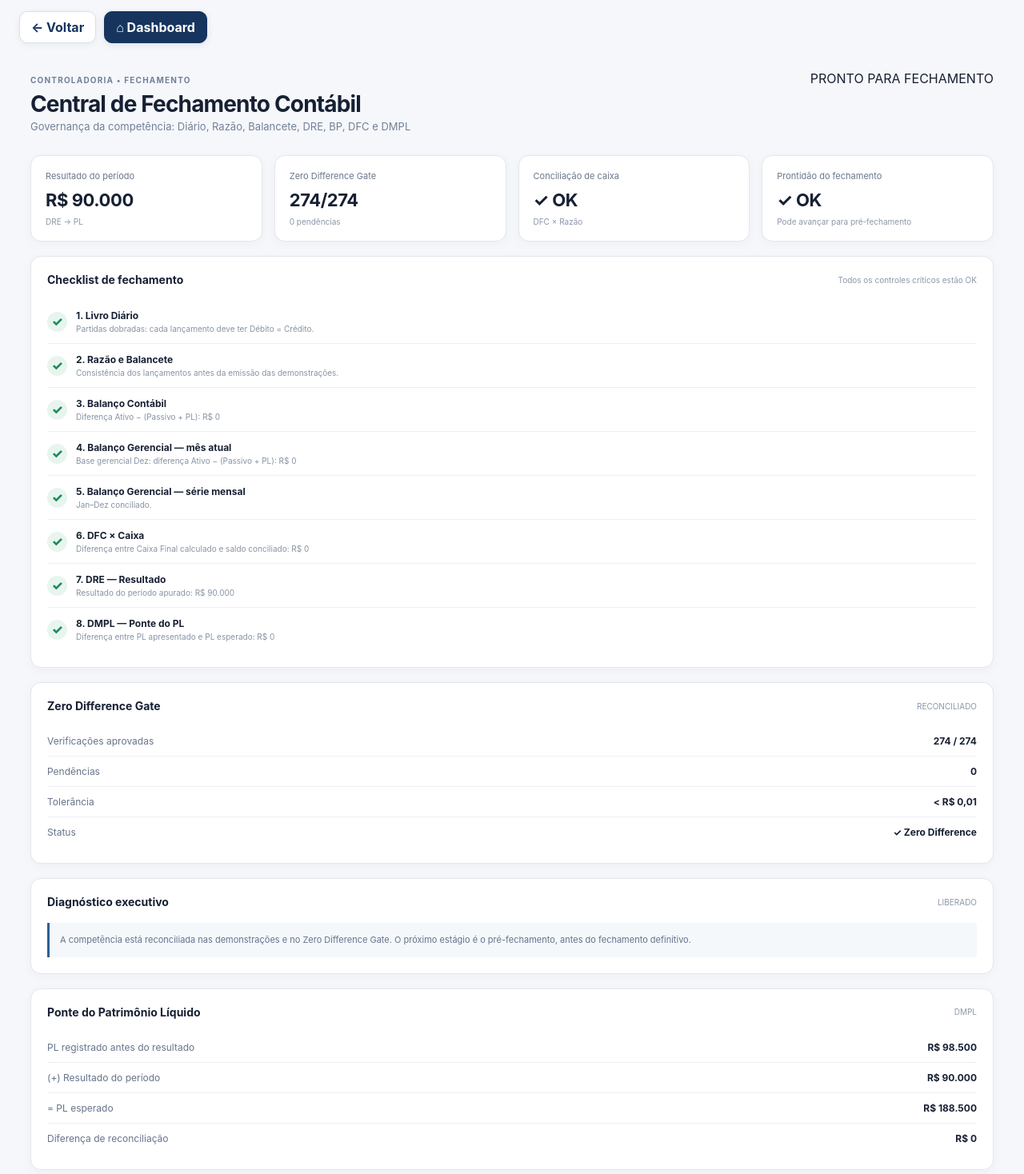
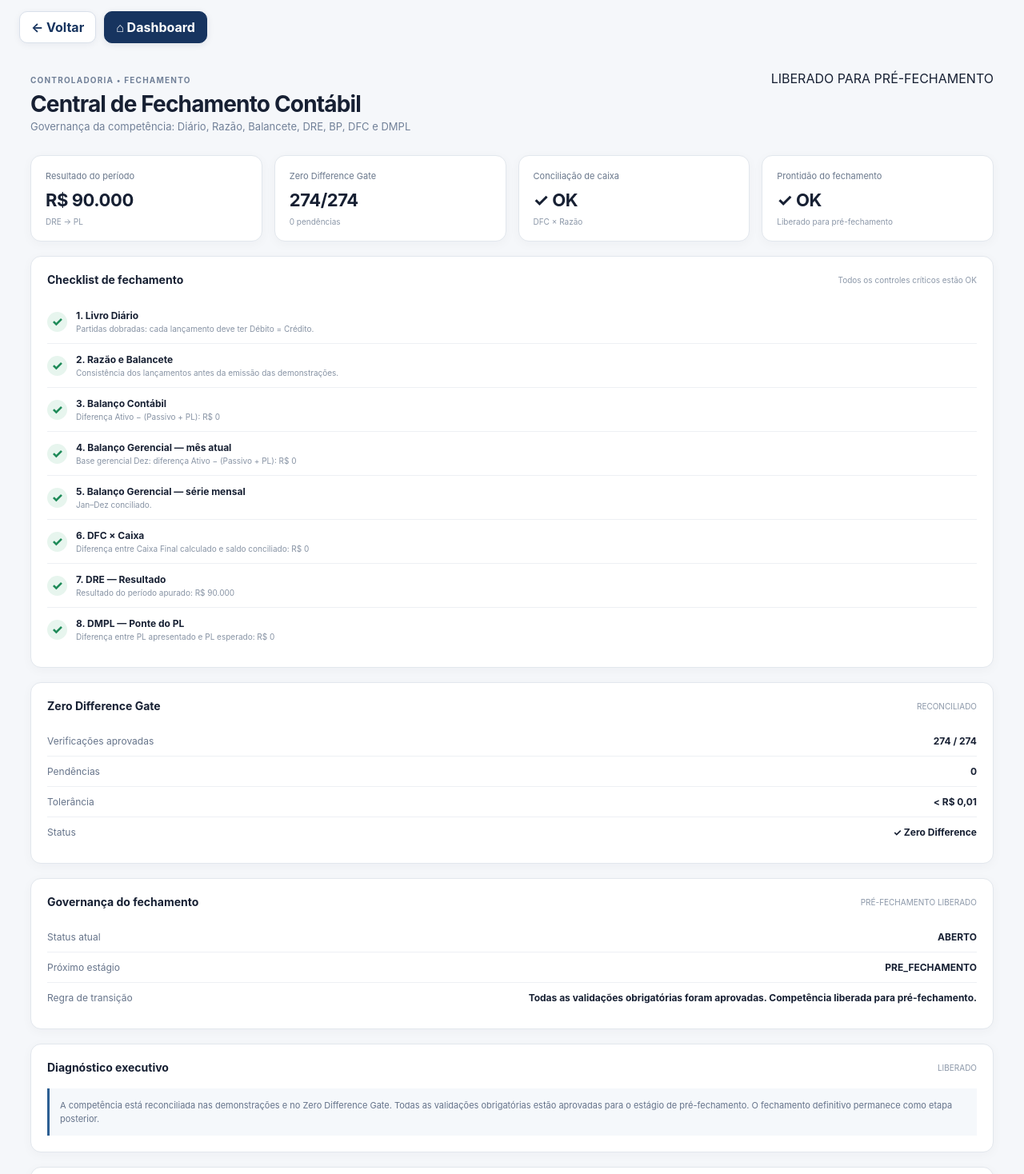
Before and after one commit to cardoso4009-byte/bp-financeiro-bi, a Next.js app: page /fechamento-contabil in a window 1280 px wide. Shown: the top 1468 px of the page at 80% size. Built offline with nearby package versions, Linux system fonts and the light colour scheme.

Commit message:
feat: expõe governança do pré-fechamento

```diff
--- a/app/fechamento-contabil/page.tsx
+++ b/app/fechamento-contabil/page.tsx
@@ -1,4 +1,4 @@
-import { closingEngine } from '@/lib/closing-engine'
+import { closingEngine, preClosingDecision } from '@/lib/closing-engine'
 
 const brl = (n:number) => n.toLocaleString('pt-BR',{style:'currency',currency:'BRL',maximumFractionDigits:0})
 
@@ -6,7 +6,8 @@ export default function FechamentoContabil(){
  const c=closingEngine()
  const overall=c.checks.overall
  const gate=c.gate
- const statusLabel=overall?'PRONTO PARA FECHAMENTO':'PENDÊNCIAS'
+ const preClose=preClosingDecision(c.status, overall)
+ const statusLabel=c.status==='ABERTO'?(preClose.allowed?'LIBERADO PARA PRÉ-FECHAMENTO':'PENDÊNCIAS'):c.status
  const statusClass=overall?'ok':'bad'
  const checkRows=[
   ['1. Livro Diário',c.checks.journal,'Partidas dobradas: cada lançamento deve ter Débito = Crédito.'],
@@ -28,7 +29,7 @@ export default function FechamentoContabil(){
    <div className="card"><span>Resultado do período</span><strong>{brl(c.result)}</strong><small>DRE → PL</small></div>
    <div className="card"><span>Zero Difference Gate</span><strong>{gate.summary.ok}/{gate.summary.total}</strong><small>{gate.summary.pending===0?'0 pendências':'Revisar pendências'}</small></div>
    <div className="card"><span>Conciliação de caixa</span><strong>{c.checks.cash?'✓ OK':'! REVISAR'}</strong><small>DFC × Razão</small></div>
-   <div className="card"><span>Prontidão do fechamento</span><strong>{overall?'✓ OK':'! REVISAR'}</strong><small>{overall?'Pode avançar para pré-fechamento':'Fechamento bloqueado'}</small></div>
+   <div className="card"><span>Prontidão do fechamento</span><strong>{overall?'✓ OK':'! REVISAR'}</strong><small>{preClose.allowed?'Liberado para pré-fechamento':'Pré-fechamento bloqueado'}</small></div>
   </div>
 
   <section className="panel wide">
@@ -47,8 +48,17 @@ export default function FechamentoContabil(){
   </section>
 
   <section className="panel">
+   <div className="panel-title"><h2>Governança do fechamento</h2><span className={preClose.allowed?'ok':'bad'}>{preClose.allowed?'PRÉ-FECHAMENTO LIBERADO':'PRÉ-FECHAMENTO BLOQUEADO'}</span></div>
+   <div className="rows">
+    <div className="row"><span>Status atual</span><b>{c.status}</b></div>
+    <div className="row"><span>Próximo estágio</span><b>{preClose.allowed?'PRE_FECHAMENTO':'Permanece ABERTO'}</b></div>
+    <div className="row"><span>Regra de transição</span><b>{preClose.reason}</b></div>
+   </div>
+  </section>
+
+  <section className="panel">
    <div className="panel-title"><h2>Diagnóstico executivo</h2><span>{overall?'LIBERADO':'BLOQUEADO'}</span></div>
-   <div className="note">{overall?'A competência está reconciliada nas demonstrações e no Zero Difference Gate. O próximo estágio é o pré-fechamento, antes do fechamento definitivo.':'O fechamento não deve ser considerado concluído enquanto houver divergências. O BI evidencia a diferença e preserva a rastreabilidade, sem criar lançamentos artificiais para “fechar” os números.'}</div>
+   <div className="note">{overall?'A competência está reconciliada nas demonstrações e no Zero Difference Gate. Todas as validações obrigatórias estão aprovadas para o estágio de pré-fechamento. O fechamento definitivo permanece como etapa posterior.':'O fechamento não deve ser considerado concluído enquanto houver divergências. O BI evidencia a diferença e preserva a rastreabilidade, sem criar lançamentos artificiais para “fechar” os números.'}</div>
   </section>
 
   <section className="panel">
```
